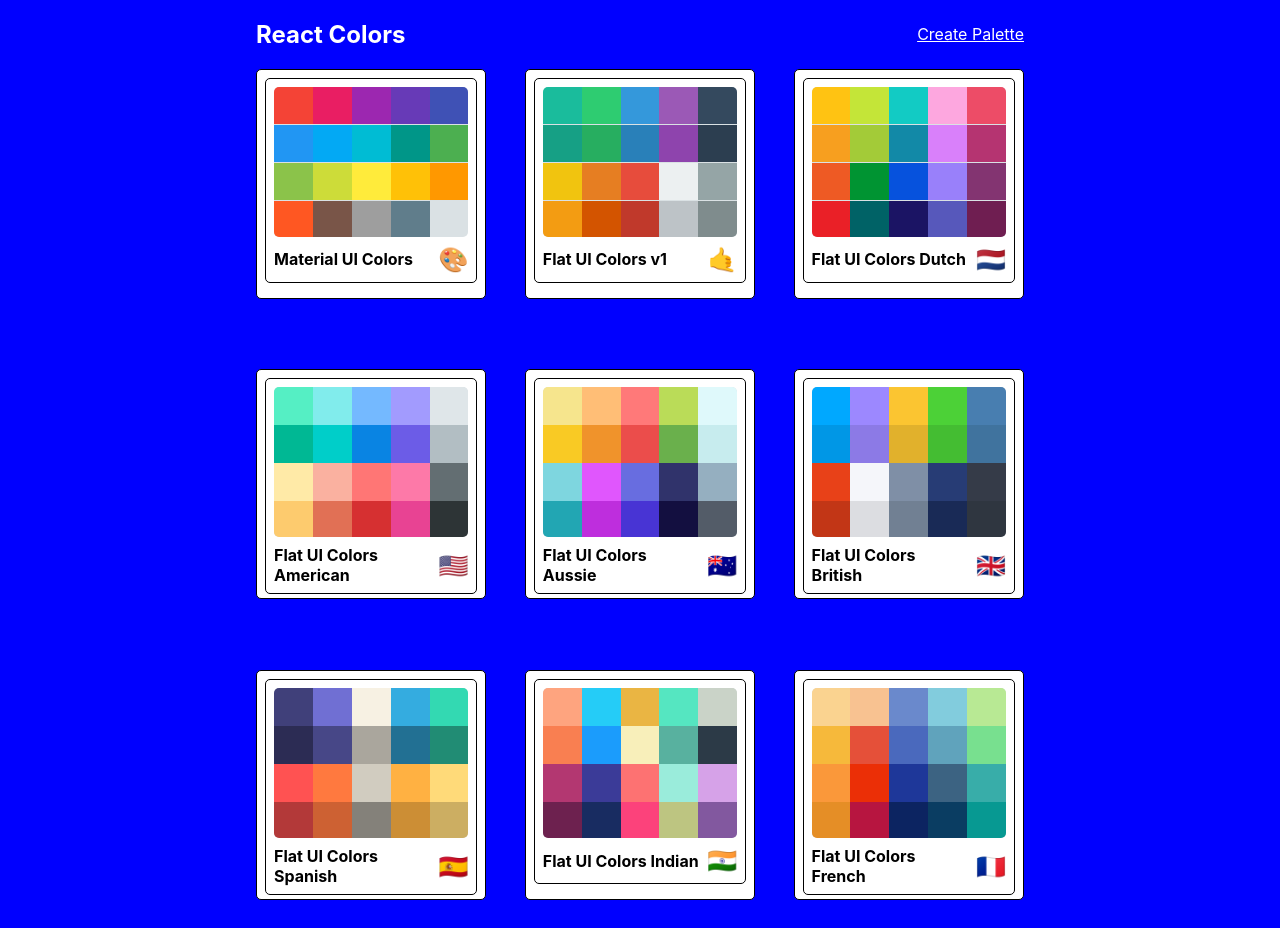
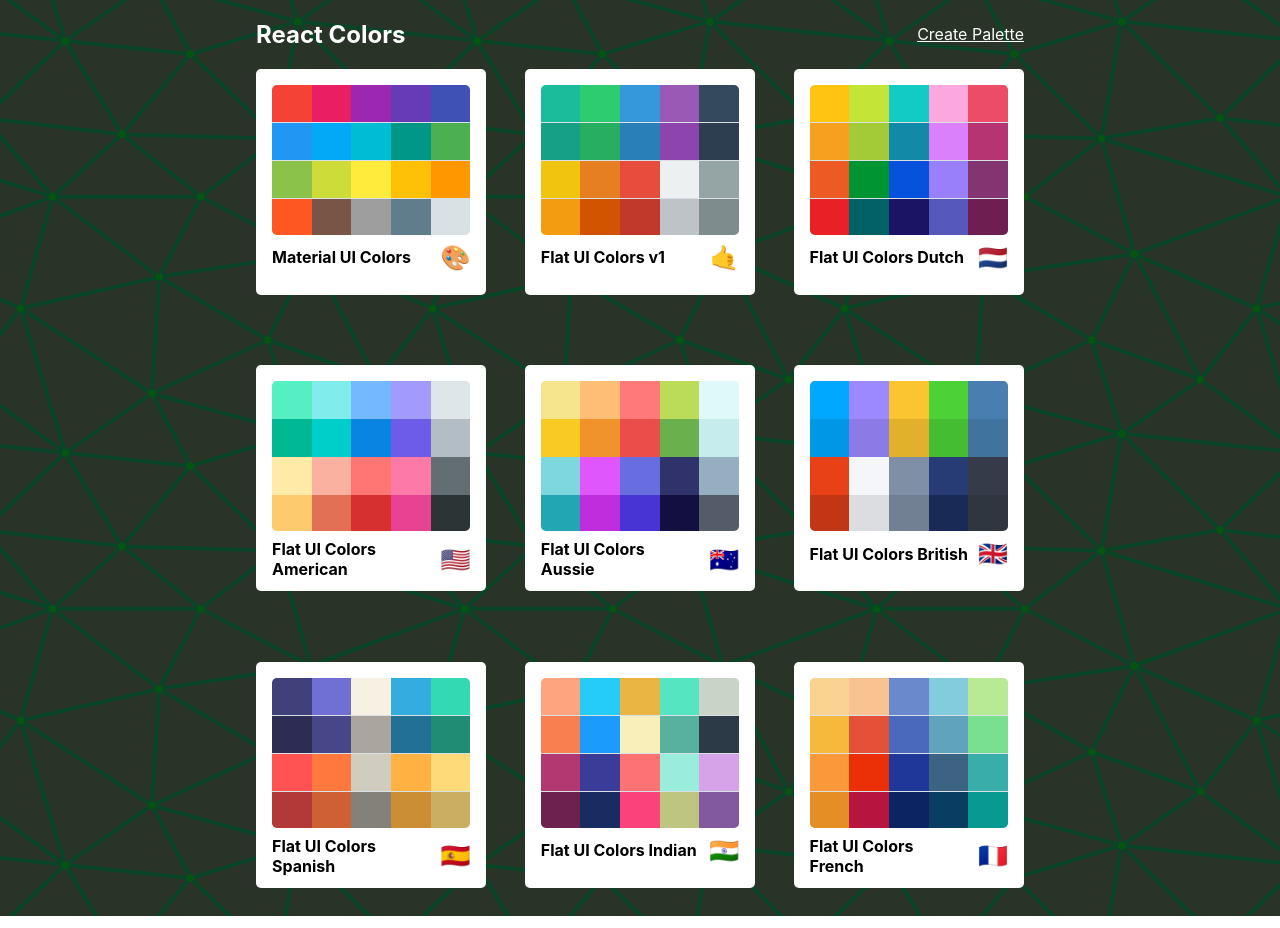
Before and after one commit to giangarof98/colorproject, a React (Create React App) app: page / in a window 1280 px wide. Built offline with nearby package versions, Linux system fonts and the light colour scheme.

Commit message:
add background svg

```diff
--- a/src/styles/MiniPaletteStyle.js
+++ b/src/styles/MiniPaletteStyle.js
@@ -1,7 +1,7 @@
 export default{
     root: {
         backgroundColor: "white",
-        border: "1px solid black",
+        // border: "1px solid black",
         borderRadius: "5px",
         padding: "0.5rem",
         position: "relative",
--- a/src/styles/PaletteListStyle.js
+++ b/src/styles/PaletteListStyle.js
@@ -1,10 +1,14 @@
+import sizes from "./sizes";
+import bg from './bg.svg'
+
 export default{
     root: {
-        backgroundColor: "blue",
         height: "100%",
         display: "flex",
         alignItems: "flex-start",
-        justifyContent: "center"
+        justifyContent: "center",
+        backgroundColor: '#293327',
+        backgroundImage: `url(${bg})`,
     },
     container:{
         width: "60%",
@@ -28,6 +32,20 @@ export default{
         width: "100%",
         display: "grid",
         gridTemplateColumns: "repeat(3, 30%)",
-        gridGap: "5%"
+        gridGap: "5%",
+        [sizes.down('md')]:{
+            gridTemplateColumns: "repeat(2, 50%)",
+            gap:'3%',
+
+        },
+        [sizes.down('sm')]:{
+            gridTemplateColumns: "repeat(1, 100%)",
+            gap:'1%',
+        },
+        [sizes.down('xs')]:{
+            gridTemplateColumns: "repeat(1, 100%)",
+            gap:'1%',
+
+        }
     }
 }
```
Also changed, not shown: src/styles/bg.svg (added).
